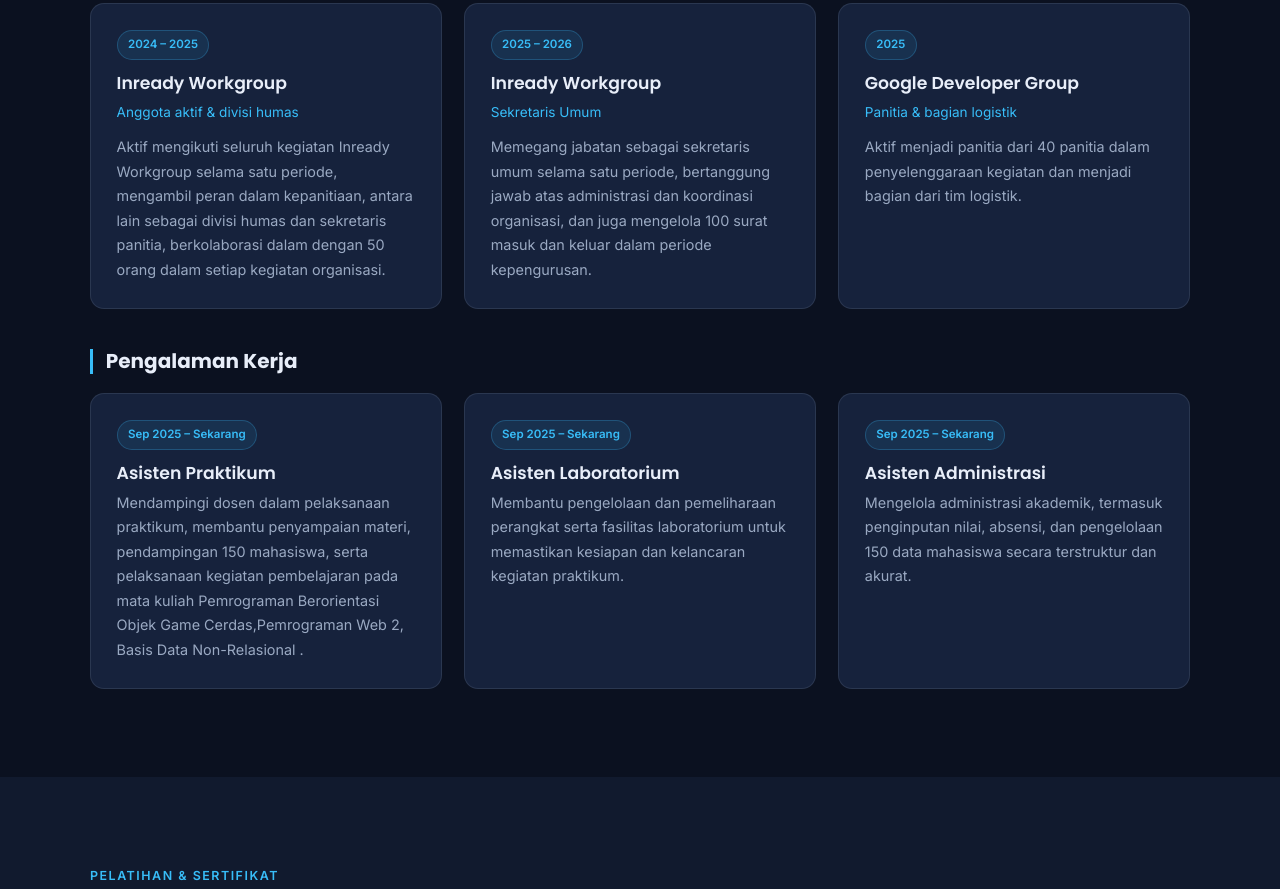
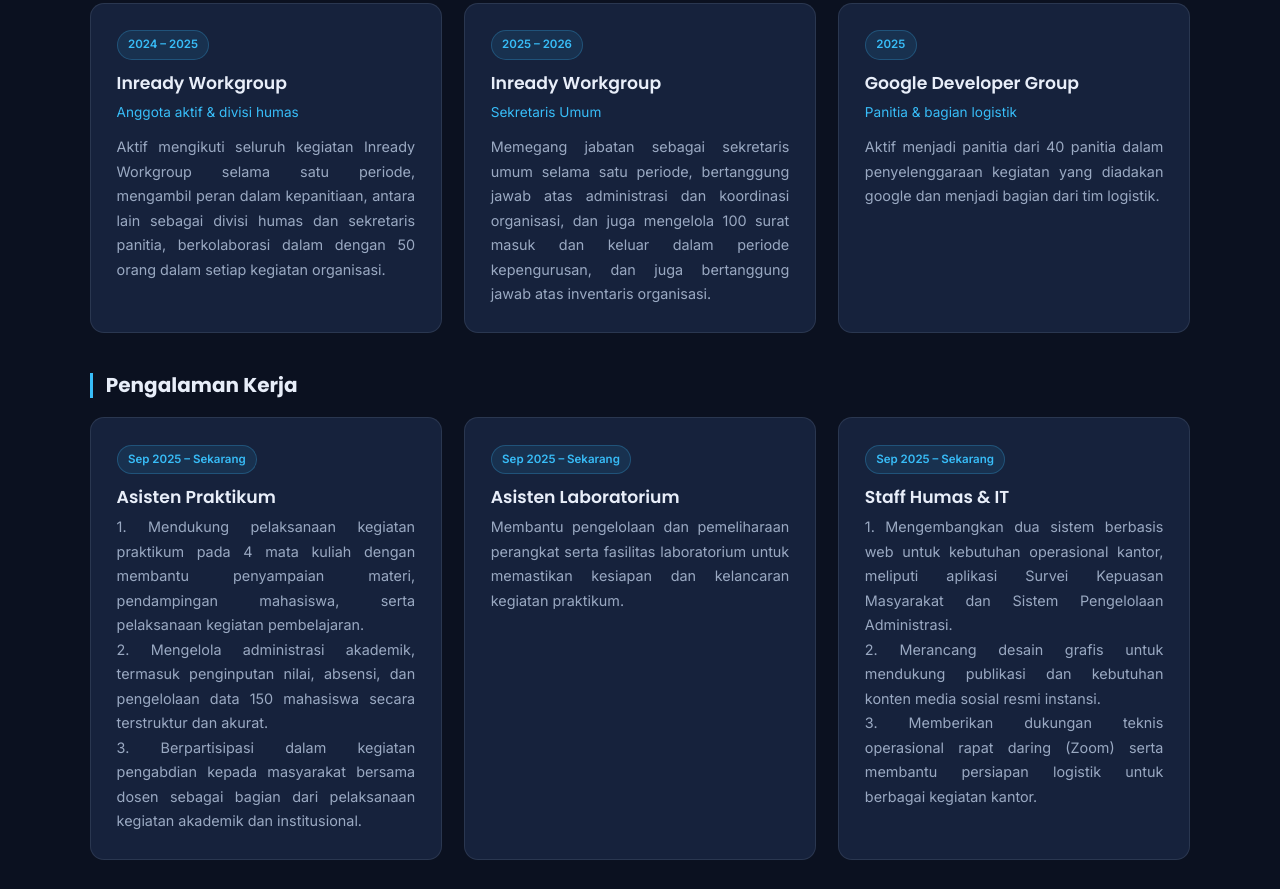
Before and after one commit to Aijr07/myporto, a plain HTML site: page index.html in a window 1280 px wide. Shown: the part 2194-3083 px from the top of the page. Drawn offline with Linux system fonts and the light colour scheme.

Commit message:
perbaiki text

```diff
--- a/css/style.css
+++ b/css/style.css
@@ -275,8 +275,8 @@ ul { list-style: none; margin: 0; padding: 0; }
 }
 .card h3 { font-size: 1.08rem; font-weight: 600; margin-bottom: 0.4rem; }
 .card__sub { color: var(--accent); font-size: 0.85rem; margin-bottom: 0.7rem; }
-.card__desc { color: var(--text-muted); font-size: 0.9rem; margin: 0; }
-.card__meta { color: var(--text-muted); font-size: 0.85rem; margin: 0.9rem 0 0; }
+.card__desc { color: var(--text-muted); font-size: 0.9rem; margin: 0; text-align: justify; }
+.card__meta { color: var(--text-muted); font-size: 0.85rem; margin: 0.9rem 0 0; text-align: justify; }
 .card__meta strong { color: var(--text); }
 .badge {
   display: inline-block;
--- a/index.html
+++ b/index.html
@@ -5,6 +5,8 @@
   <meta name="viewport" content="width=device-width, initial-scale=1.0">
   <meta name="description" content="Portofolio Ahmad Syahid — Informatics fresh graduate, web developer, data analyst, dan database enthusiast.">
   <title>Ahmad Syahid — Portofolio</title>
+  <link rel="icon" type="image/svg+xml" href="assets/images/favicon.svg">
+  <meta name="theme-color" content="#0b1120">
   <link rel="preconnect" href="https://fonts.googleapis.com">
   <link rel="preconnect" href="https://fonts.gstatic.com" crossorigin>
   <link href="https://fonts.googleapis.com/css2?family=Inter:wght@400;500;600&family=Poppins:wght@500;600;700;800&display=swap" rel="stylesheet">
@@ -150,13 +152,13 @@
             <span class="badge">2025 &ndash; 2026</span>
             <h3>Inready Workgroup</h3>
             <p class="card__sub">Sekretaris Umum</p>
-            <p class="card__desc">Memegang jabatan sebagai sekretaris umum selama satu periode, bertanggung jawab atas administrasi dan koordinasi organisasi, dan juga mengelola 100 surat masuk dan keluar dalam periode kepengurusan.</p>
+            <p class="card__desc">Memegang jabatan sebagai sekretaris umum selama satu periode, bertanggung jawab atas administrasi dan koordinasi organisasi, dan juga mengelola 100 surat masuk dan keluar dalam periode kepengurusan, dan juga bertanggung jawab atas inventaris organisasi.</p>
           </article>
           <article class="card reveal">
             <span class="badge">2025</span>
             <h3>Google Developer Group</h3>
             <p class="card__sub">Panitia &amp; bagian logistik</p>
-            <p class="card__desc">Aktif menjadi panitia dari 40 panitia dalam penyelenggaraan kegiatan dan menjadi bagian dari tim logistik.</p>
+            <p class="card__desc">Aktif menjadi panitia dari 40 panitia dalam penyelenggaraan kegiatan yang diadakan google dan menjadi bagian dari tim logistik.</p>
           </article>
         </div>
 
@@ -165,7 +167,14 @@
           <article class="card reveal">
             <span class="badge">Sep 2025 &ndash; Sekarang</span>
             <h3>Asisten Praktikum</h3>
-            <p class="card__desc">Mendampingi dosen dalam pelaksanaan praktikum, membantu penyampaian materi, pendampingan 150 mahasiswa, serta pelaksanaan kegiatan pembelajaran pada mata kuliah Pemrograman Berorientasi Objek Game Cerdas,Pemrograman Web 2, Basis Data Non-Relasional .</p>
+            <p class="card__desc">1. Mendukung pelaksanaan kegiatan praktikum pada 4 mata kuliah dengan membantu penyampaian
+            materi, pendampingan mahasiswa, serta pelaksanaan kegiatan pembelajaran.
+            <br>
+            2. Mengelola administrasi akademik, termasuk penginputan nilai, absensi, dan pengelolaan data
+            150 mahasiswa secara terstruktur dan akurat.
+            <br>
+            3. Berpartisipasi dalam kegiatan pengabdian kepada masyarakat bersama dosen sebagai bagian
+            dari pelaksanaan kegiatan akademik dan institusional.</p>
           </article>
           <article class="card reveal">
             <span class="badge">Sep 2025 &ndash; Sekarang</span>
@@ -174,8 +183,11 @@
           </article>
           <article class="card reveal">
             <span class="badge">Sep 2025 &ndash; Sekarang</span>
-            <h3>Asisten Administrasi</h3>
-            <p class="card__desc">Mengelola administrasi akademik, termasuk penginputan nilai, absensi, dan pengelolaan 150 data mahasiswa secara terstruktur dan akurat.</p>
+            <h3>Staff Humas & IT</h3>
+            <p class="card__desc">1. Mengembangkan dua sistem berbasis web untuk kebutuhan operasional kantor, meliputi aplikasi Survei Kepuasan Masyarakat dan Sistem Pengelolaan Administrasi. <br>
+            2. Merancang desain grafis untuk mendukung publikasi dan kebutuhan konten media sosial resmi instansi.
+            <br>
+            3. Memberikan dukungan teknis operasional rapat daring (Zoom) serta membantu persiapan logistik untuk berbagai kegiatan kantor.</p>
           </article>
         </div>
       </div>
@@ -256,7 +268,7 @@
             </div>
             <span class="medal medal--gold">&#9679;</span>
             <h3>Gold Medal &mdash; International Student Summit</h3>
-            <p class="card__sub">Diselenggarakan oleh Sentosa Foundation</p>
+            <p class="card__sub">Diselenggarakan oleh Sentosa Foundation di Kuala Lumpur, Malaysia</p>
           </article>
           <article class="card card--award reveal">
             <div class="media media--award">
@@ -265,7 +277,7 @@
             </div>
             <span class="medal medal--silver">&#9679;</span>
             <h3>Silver Medal &mdash; Mini Hackathon</h3>
-            <p class="card__sub">Tech for Ummah &mdash; sub-tema Smart City Solution</p>
+            <p class="card__sub">Tech for Ummah &mdash; sub-tema Smart City Solution oleh Forum Dekan PTKIN se-Indonesia</p>
           </article>
         </div>
       </div>
```
Also changed, not shown: assets/images/favicon.svg (added).
